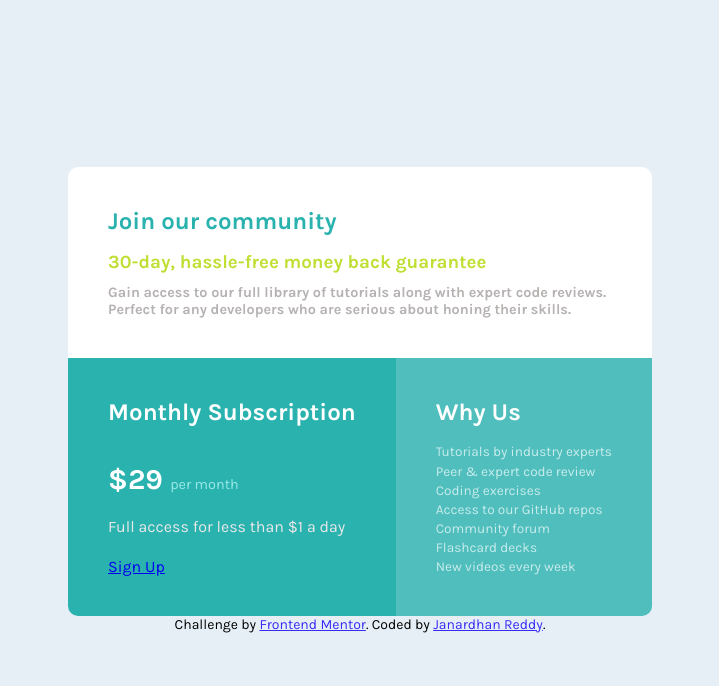
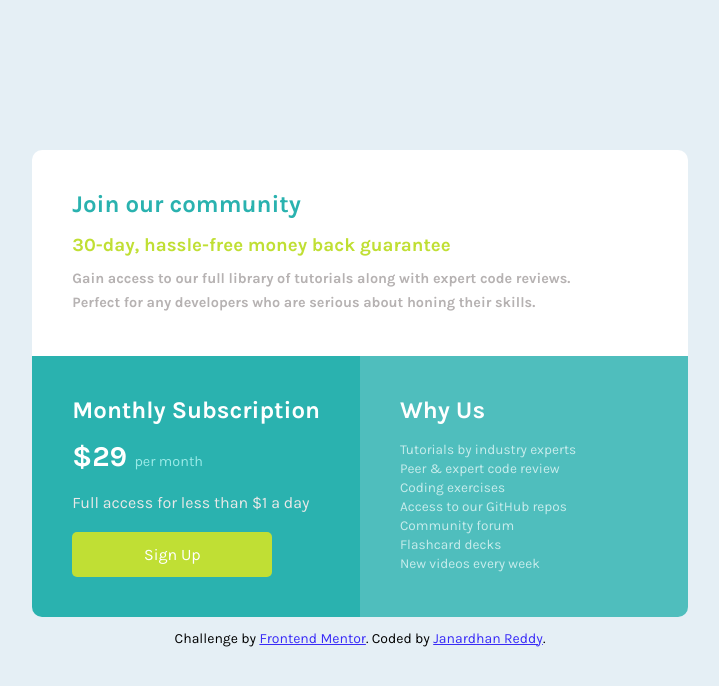
Before and after one commit to Janardhan2131/Single-price-grid-component-challenge-Frontend-Mentor, a plain HTML site: page index.html in a window 1280 px wide. Shown: the whole page, without its empty margins (280-999 px from the left). Drawn offline with Linux system fonts and the light colour scheme.

Commit message:
Update style.css

```diff
--- a/style.css
+++ b/style.css
@@ -8,7 +8,7 @@ ul {
   list-style: none;
 }
 
-body {
+main {
   min-height: 100vh;
   display: flex;
   flex-direction: column;
@@ -55,22 +55,10 @@ h2 {
   margin-bottom: 1rem;
 }
 
-.part1,
-.part3,
-.part2 {
-  display: flex;
-  flex-direction: column;
-  justify-content: space-between;
-}
-
 .yellow {
   color: hsl(71, 73%, 54%);
   font-weight: bold;
   margin-bottom: 0.7rem;
-}
-
-.part1 ul {
-  line-height: 1.7;
 }
 
 .details {
@@ -95,17 +83,20 @@ span {
   color: rgb(233, 232, 232);
 }
 
-.part2 ul {
-  line-height: 1.5;
-  margin-bottom: 1rem;
-}
-
 .part3 ul {
   line-height: 1.4;
   font-size: 0.85rem;
   color: rgba(230, 248, 247, 0.8);
 }
-button {
+
+p {
+  line-height: 1.7;
+}
+
+.signup:link,
+.signup:visited {
+  text-decoration: none;
+  text-align: center;
   display: inline-block;
   color: white;
   background-color: hsl(71, 73%, 54%);
@@ -127,18 +118,23 @@ button {
     border-radius: 0 0 10px 10px;
   }
 
-  button {
+  .signup {
     width: 100%;
+  }
+
+  .part2 h3,
+  .part2 p {
+    margin-bottom: 1rem;
   }
 }
 
 @media screen and (min-width: 768px) {
-  body {
+  main {
     padding: 0;
   }
 
   article {
-    grid-template-columns: repeat(2, auto);
+    grid-template-columns: repeat(2, 1fr);
     margin: 0;
   }
 
@@ -149,6 +145,9 @@ button {
 
   .part2 {
     border-radius: 0 0 0 10px;
+    display: flex;
+    flex-direction: column;
+    justify-content: space-between;
   }
 
   .part3 {
```
